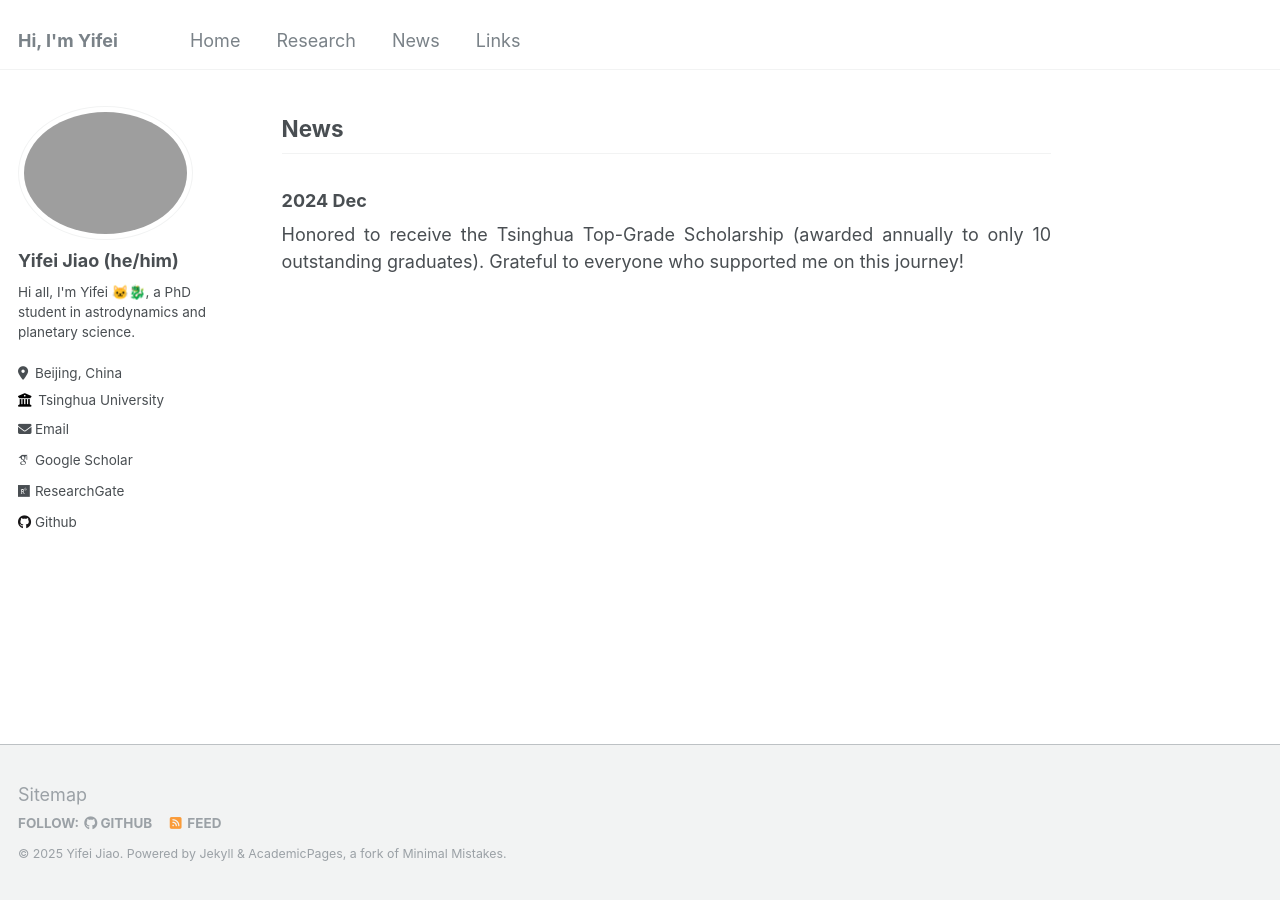
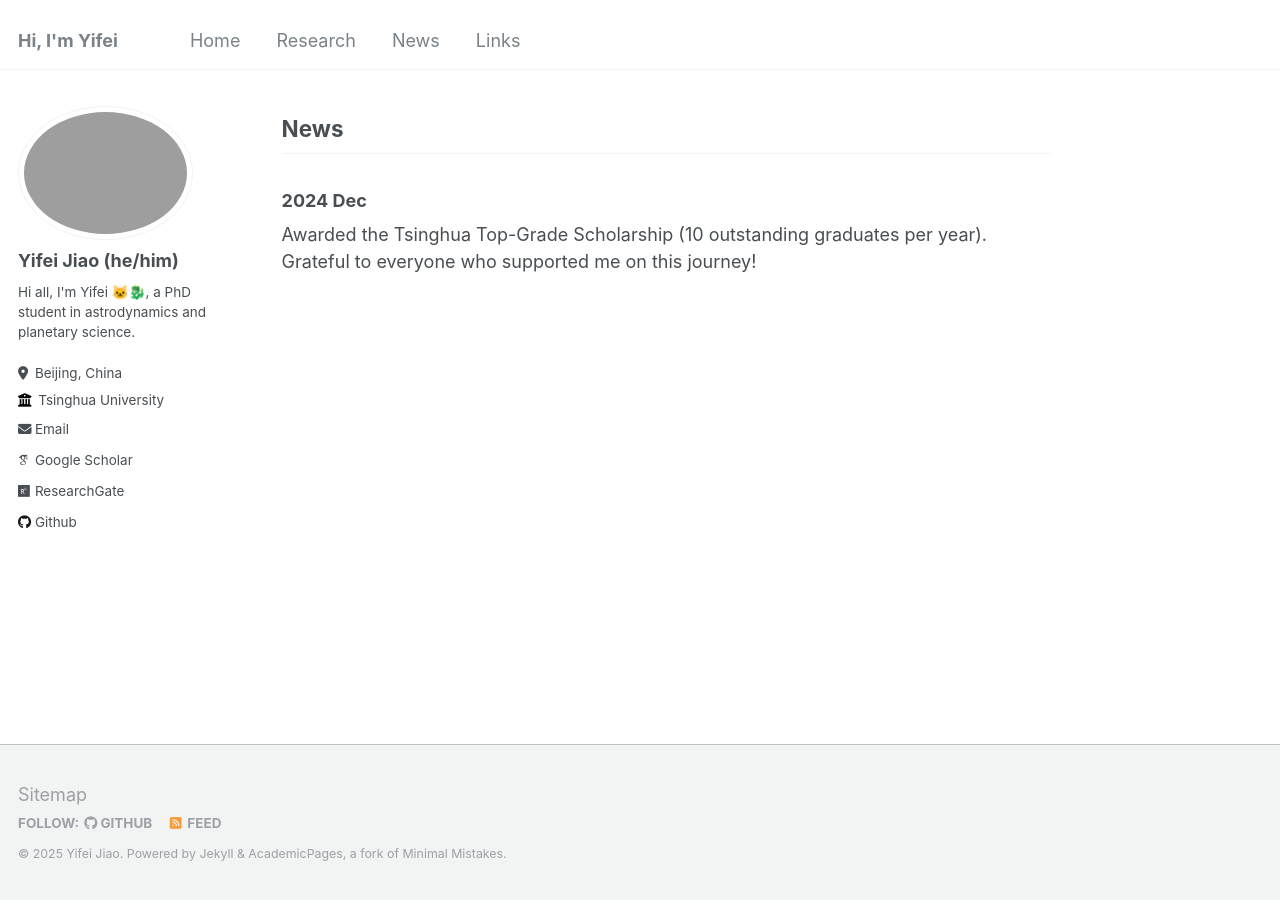
Before and after one commit to jiaoyf-thu/jiaoyf-thu.github.io, a Jekyll site: the page built from _pages/news.md, in a window 1280 px wide. Built offline with Jekyll 4.4.1, drawn with Linux system fonts in a browser that asks for light colours; some web fonts are replaced.

Commit message:
Update news.md

```diff
--- a/_pages/news.md
+++ b/_pages/news.md
@@ -9,7 +9,6 @@ author_profile: true
 ### 2024 Dec
 
 <p align="justify">
-Honored to receive the Tsinghua Top-Grade Scholarship (awarded annually to only 10 outstanding graduates).
-
+Awarded the Tsinghua Top-Grade Scholarship (10 outstanding graduates per year).<br>
 Grateful to everyone who supported me on this journey!
 </p>
```
